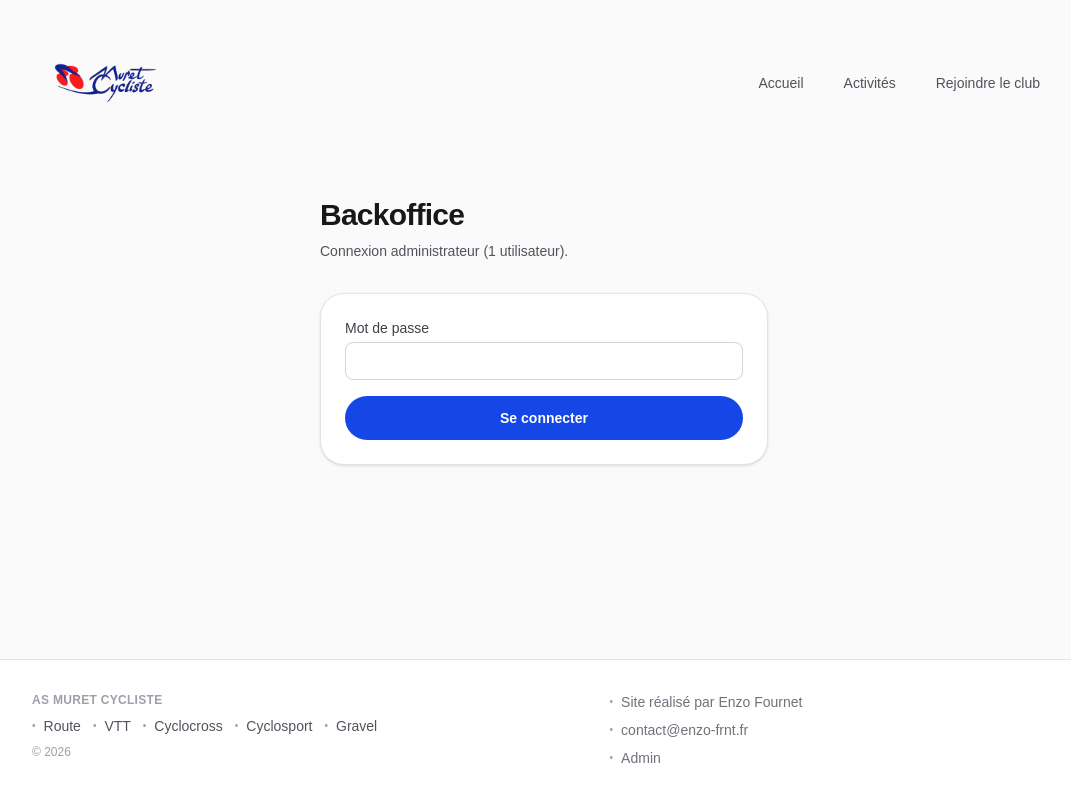
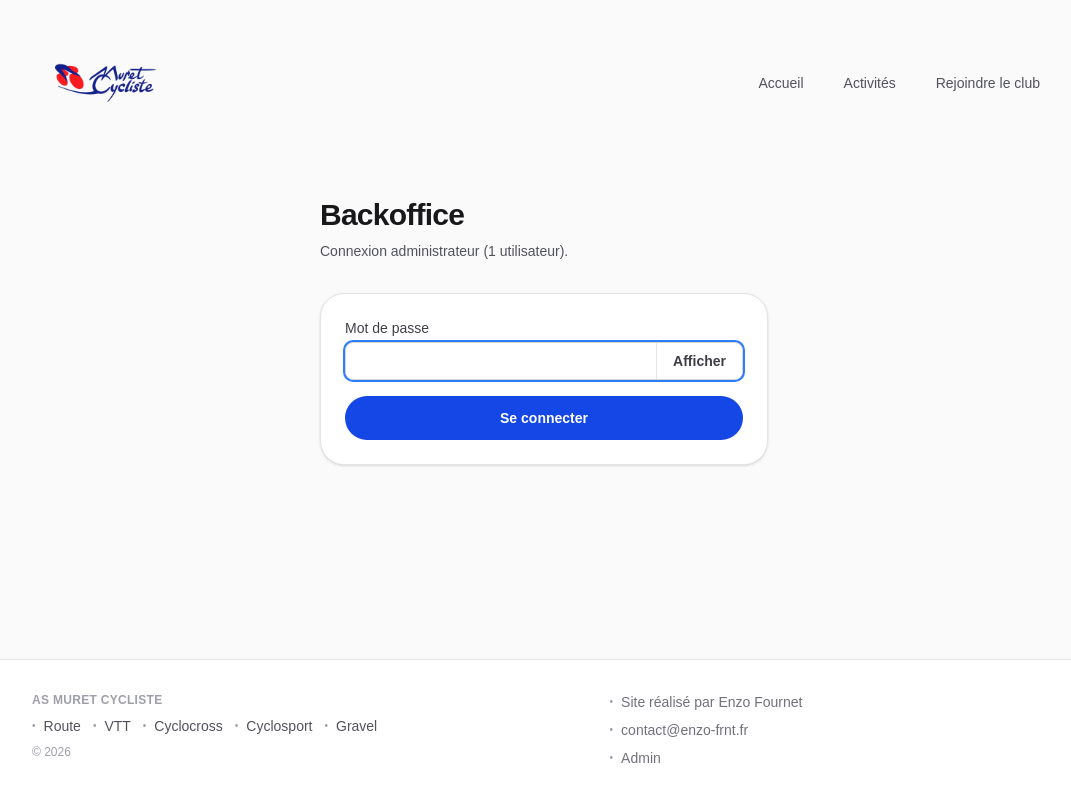
Before and after one commit to enzofrnt/AS-Muret, a Next.js app: page /backoffice/login in a window 1280 px wide. Shown: the whole page, without its empty margins (96-1167 px from the left). Built offline with nearby package versions, Linux system fonts and the light colour scheme.

Commit message:
Add reusable PasswordField component
Introduces a new PasswordField component with show/hide functionality and error display. Refactors the backoffice login page to use PasswordField for improved code reuse and UI consistency.

```diff
--- a/src/app/backoffice/login/page.tsx
+++ b/src/app/backoffice/login/page.tsx
@@ -6,6 +6,7 @@ import {
   createAdminSessionToken,
   getAdminSessionCookieOptions,
 } from "@/backoffice/session";
+import PasswordField from "@/components/PasswordField";
 
 function safeNextUrl(value: unknown) {
   if (typeof value !== "string") return "/backoffice";
@@ -60,26 +61,13 @@ export default async function BackofficeLoginPage({
           <form action={loginAction} className="space-y-4">
             <input type="hidden" name="next" value={nextUrl} />
 
-            <div>
-              <label
-                htmlFor="password"
-                className="block text-sm font-medium text-zinc-700"
-              >
-                Mot de passe
-              </label>
-              <input
-                id="password"
-                name="password"
-                type="password"
-                required
-                className="mt-1 w-full rounded-lg border border-zinc-300 px-4 py-2 text-sm focus:border-blue-500 focus:outline-none focus:ring-2 focus:ring-blue-500"
-              />
-              {hasError ? (
-                <p className="mt-2 text-sm text-red-600">
-                  Mot de passe incorrect.
-                </p>
-              ) : null}
-            </div>
+            <PasswordField
+              name="password"
+              label="Mot de passe"
+              required
+              autoFocus
+              error={hasError ? "Mot de passe incorrect." : null}
+            />
 
             <button
               type="submit"
--- /dev/null
+++ b/src/components/PasswordField.tsx
@@ -0,0 +1,49 @@
+"use client";
+
+import { useId, useState } from "react";
+
+type Props = {
+  name: string;
+  label: string;
+  required?: boolean;
+  error?: string | null;
+  autoFocus?: boolean;
+};
+
+export default function PasswordField({
+  name,
+  label,
+  required,
+  error,
+  autoFocus,
+}: Props) {
+  const id = useId();
+  const [visible, setVisible] = useState(false);
+
+  return (
+    <div>
+      <label htmlFor={id} className="block text-sm font-medium text-zinc-700">
+        {label}
+      </label>
+      <div className="mt-1 flex overflow-hidden rounded-lg border border-zinc-300 bg-white focus-within:ring-2 focus-within:ring-blue-500">
+        <input
+          id={id}
+          name={name}
+          type={visible ? "text" : "password"}
+          required={required}
+          autoFocus={autoFocus}
+          className="w-full px-4 py-2 text-sm focus:outline-none"
+        />
+        <button
+          type="button"
+          onClick={() => setVisible((v) => !v)}
+          aria-pressed={visible}
+          className="shrink-0 border-l border-zinc-200 px-4 text-sm font-semibold text-zinc-700 transition hover:bg-zinc-50"
+        >
+          {visible ? "Masquer" : "Afficher"}
+        </button>
+      </div>
+      {error ? <p className="mt-2 text-sm text-red-600">{error}</p> : null}
+    </div>
+  );
+}
```
